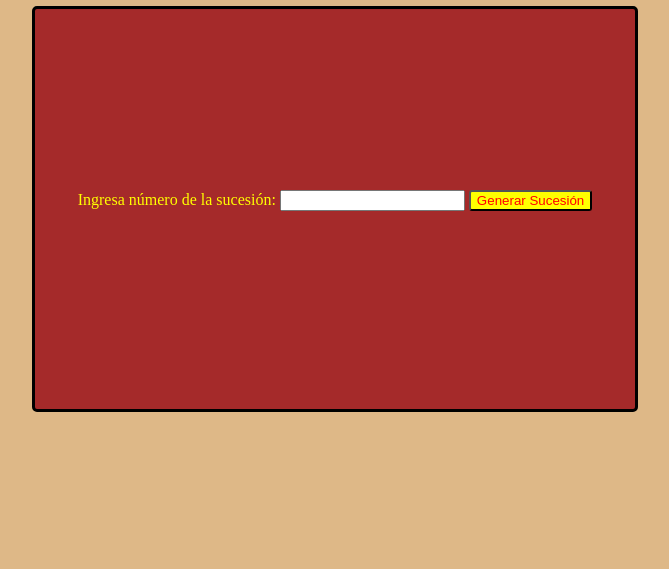
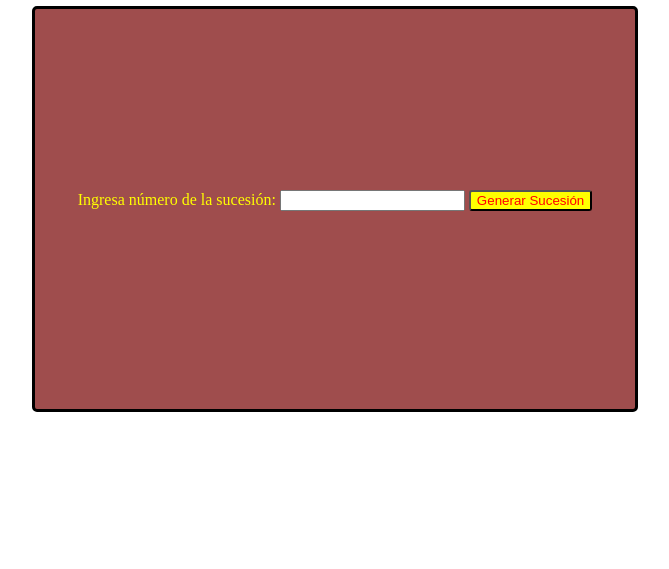
Before and after one commit to JuakoG/drill-logica-programacion-4, a plain HTML site: page index.html in a window 1280 px wide. Shown: the part 231-800 px from the top of the page, without its empty margins (305-974 px from the left). Drawn offline with Linux system fonts and the light colour scheme.

Commit message:
se modifica css

```diff
--- a/styles.css
+++ b/styles.css
@@ -2,7 +2,7 @@ html{
     margin:0 auto;
  height: 100%;
  width: 100%;
- background-color: burlywood;
+ background-color: white;
  display: flex;
  align-items: center;
  justify-content: center;
@@ -16,7 +16,7 @@ header{
 height: 400px;
 width: 600px;
 border: 3px solid black;
-background-color: brown;
+background-color: rgba(134, 30, 30, 0.788);
 color: yellow;
 border-radius: 5px;
 
```
